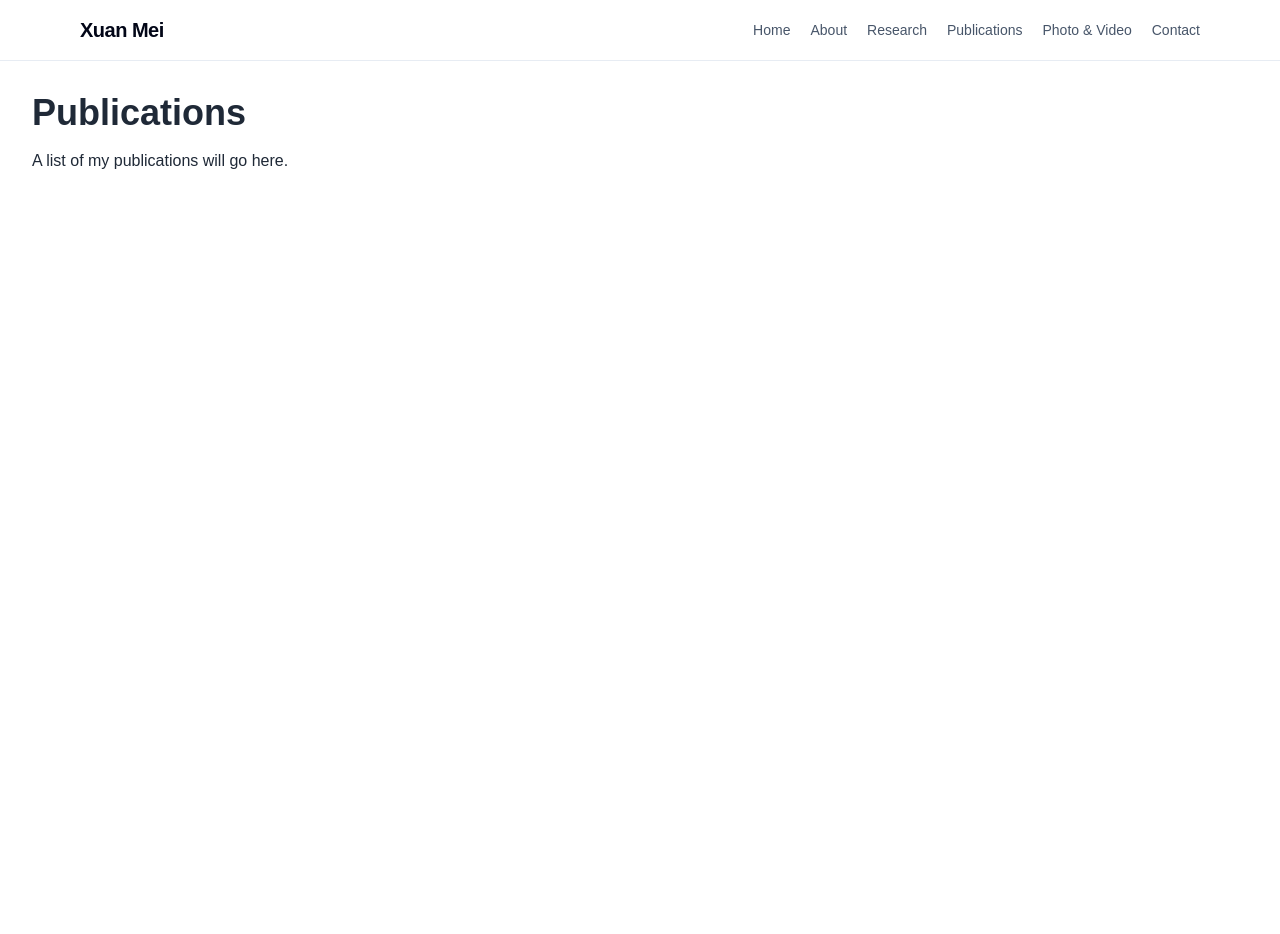
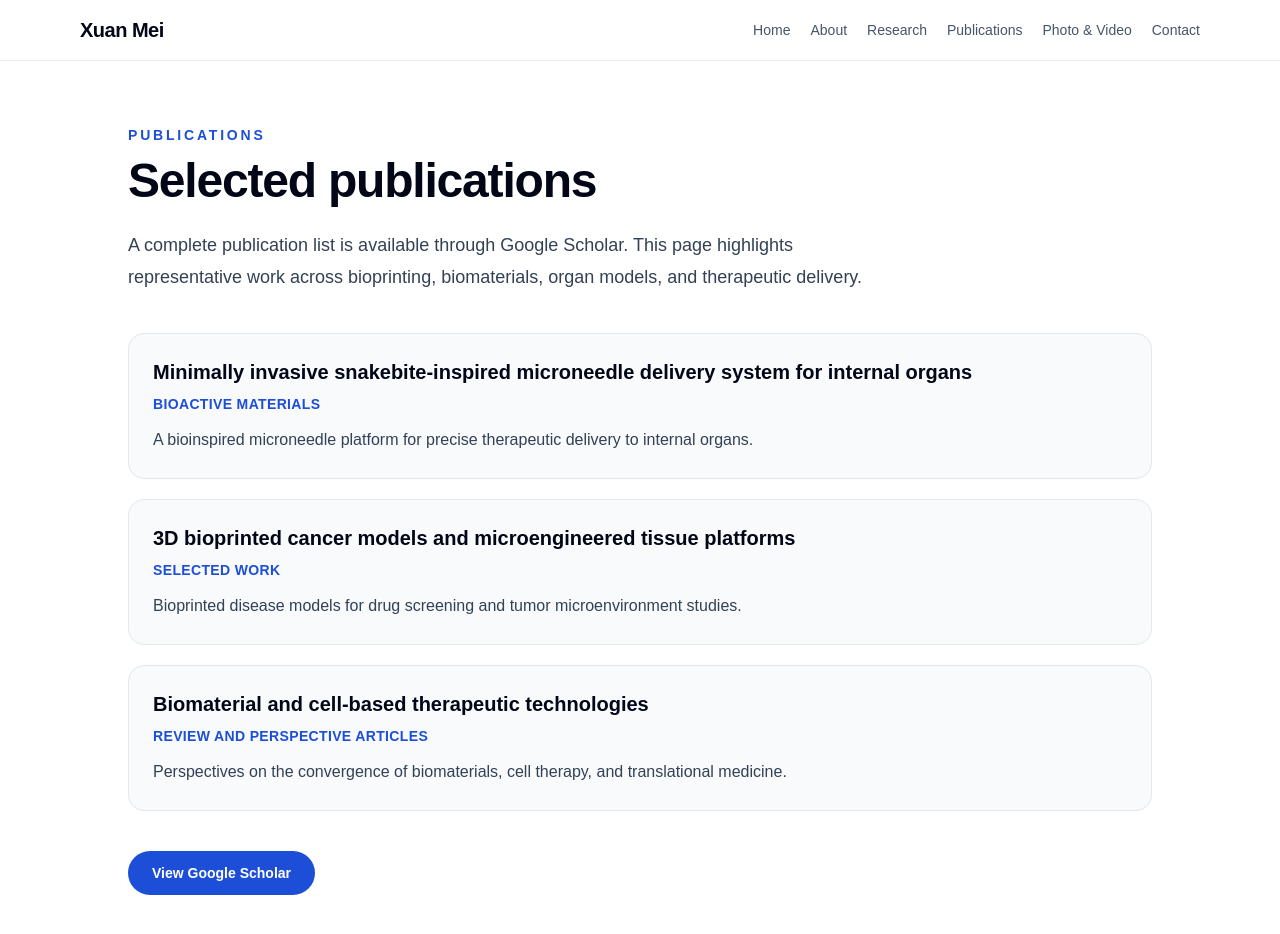
Before and after one commit to mxa911019/xuan-mei-website, a Next.js app: page /publications in a window 1280 px wide. Shown: the top 934 px of the page. Before the commit the page ends 861 px from the top, so only its background shows below. Built offline with nearby package versions, Linux system fonts and the light colour scheme.

Commit message:
Replace publications placeholder page

```diff
--- a/pages/publications.js
+++ b/pages/publications.js
@@ -1,10 +1,59 @@
-import React from 'react';
+const selectedPublications = [
+  {
+    title: 'Minimally invasive snakebite-inspired microneedle delivery system for internal organs',
+    journal: 'Bioactive Materials',
+    note: 'A bioinspired microneedle platform for precise therapeutic delivery to internal organs.',
+  },
+  {
+    title: '3D bioprinted cancer models and microengineered tissue platforms',
+    journal: 'Selected work',
+    note: 'Bioprinted disease models for drug screening and tumor microenvironment studies.',
+  },
+  {
+    title: 'Biomaterial and cell-based therapeutic technologies',
+    journal: 'Review and perspective articles',
+    note: 'Perspectives on the convergence of biomaterials, cell therapy, and translational medicine.',
+  },
+];
 
 export default function Publications() {
   return (
-    <div className="min-h-screen p-8 dark:bg-gray-900 text-gray-800 dark:text-white">
-      <h1 className="text-4xl font-bold mb-4">Publications</h1>
-      <p>A list of my publications will go here.</p>
-    </div>
+    <main className="min-h-screen bg-white px-4 py-16 text-slate-800 dark:bg-slate-950 dark:text-slate-100">
+      <section className="mx-auto max-w-5xl">
+        <p className="text-sm font-semibold uppercase tracking-[0.2em] text-blue-700 dark:text-blue-300">
+          Publications
+        </p>
+        <h1 className="mt-3 text-4xl font-bold tracking-tight text-slate-950 dark:text-white md:text-5xl">
+          Selected publications
+        </h1>
+        <p className="mt-6 max-w-3xl text-lg leading-8 text-slate-700 dark:text-slate-300">
+          A complete publication list is available through Google Scholar. This page highlights representative work across bioprinting, biomaterials, organ models, and therapeutic delivery.
+        </p>
+
+        <div className="mt-10 space-y-5">
+          {selectedPublications.map((publication) => (
+            <article
+              key={publication.title}
+              className="rounded-2xl border border-slate-200 bg-slate-50 p-6 dark:border-slate-800 dark:bg-slate-900"
+            >
+              <h2 className="text-xl font-semibold text-slate-950 dark:text-white">{publication.title}</h2>
+              <p className="mt-2 text-sm font-semibold uppercase tracking-wide text-blue-700 dark:text-blue-300">
+                {publication.journal}
+              </p>
+              <p className="mt-3 leading-7 text-slate-700 dark:text-slate-300">{publication.note}</p>
+            </article>
+          ))}
+        </div>
+
+        <a
+          href="https://scholar.google.com/citations?user=anUzZQ0AAAAJ&hl=en"
+          target="_blank"
+          rel="noreferrer"
+          className="mt-10 inline-flex rounded-full bg-blue-700 px-6 py-3 text-sm font-semibold text-white transition hover:bg-blue-800"
+        >
+          View Google Scholar
+        </a>
+      </section>
+    </main>
   );
 }
```
